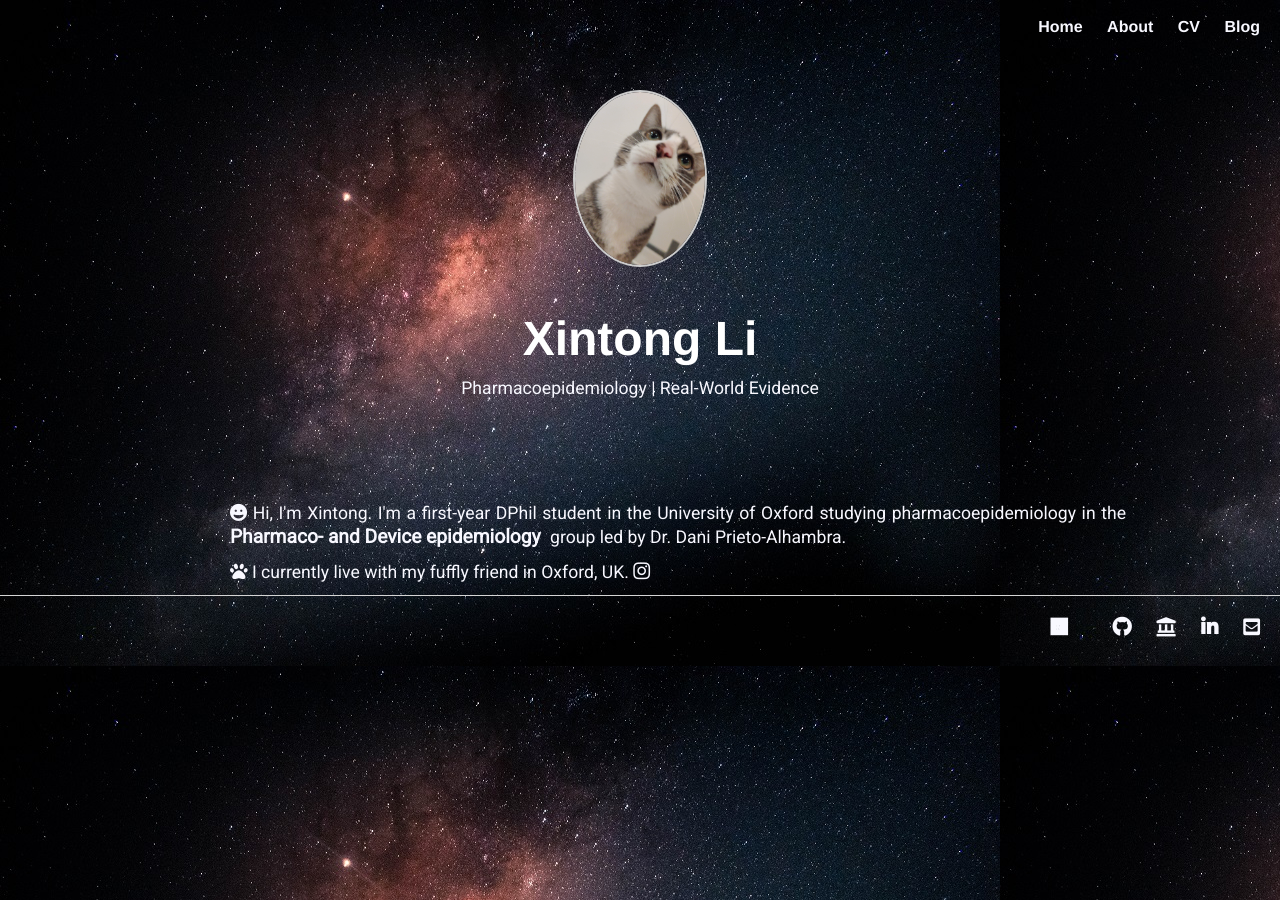
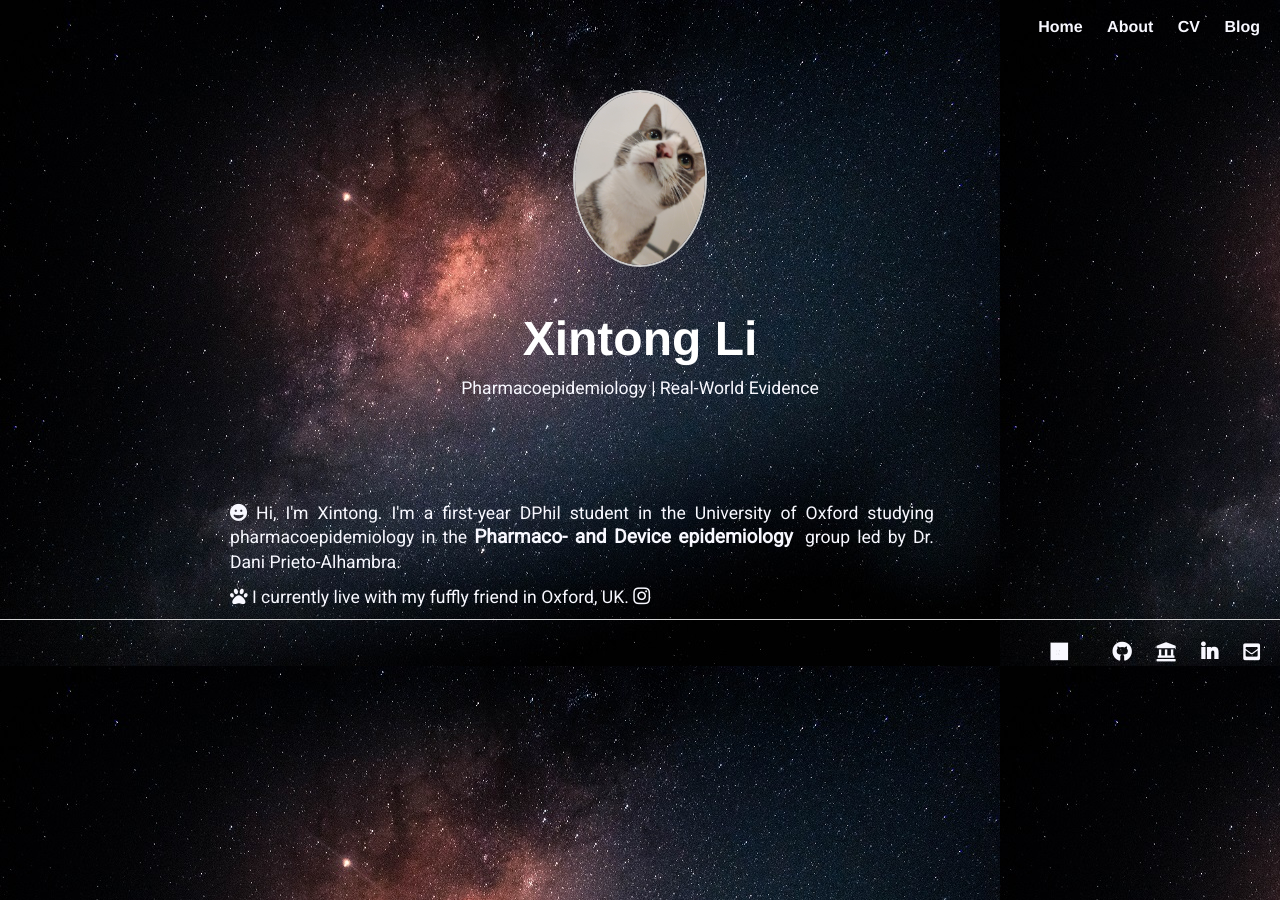
Before and after one commit to Xintong-Li-ZnCu/Xintong-Li-ZnCu.github.io, a Jekyll site: the page built from index.html, in a window 1280 px wide. Built offline with Jekyll 4.4.1, drawn with Linux system fonts in a browser that asks for light colours; nearby versions of some CDN libraries; a style sheet for code colours, icons or effects is not loaded.

Commit message:
Update main.css

```diff
--- a/css/main.css
+++ b/css/main.css
@@ -42,9 +42,10 @@
 /* section 2 */
 .section-2{
     padding-top: 10vh;
-    width: 70%;
+    width: 55%;
     padding-left: 20vh;
     margin-left: 50px;
+    left: 30%;
     text-align: justify;
 }
 
```
